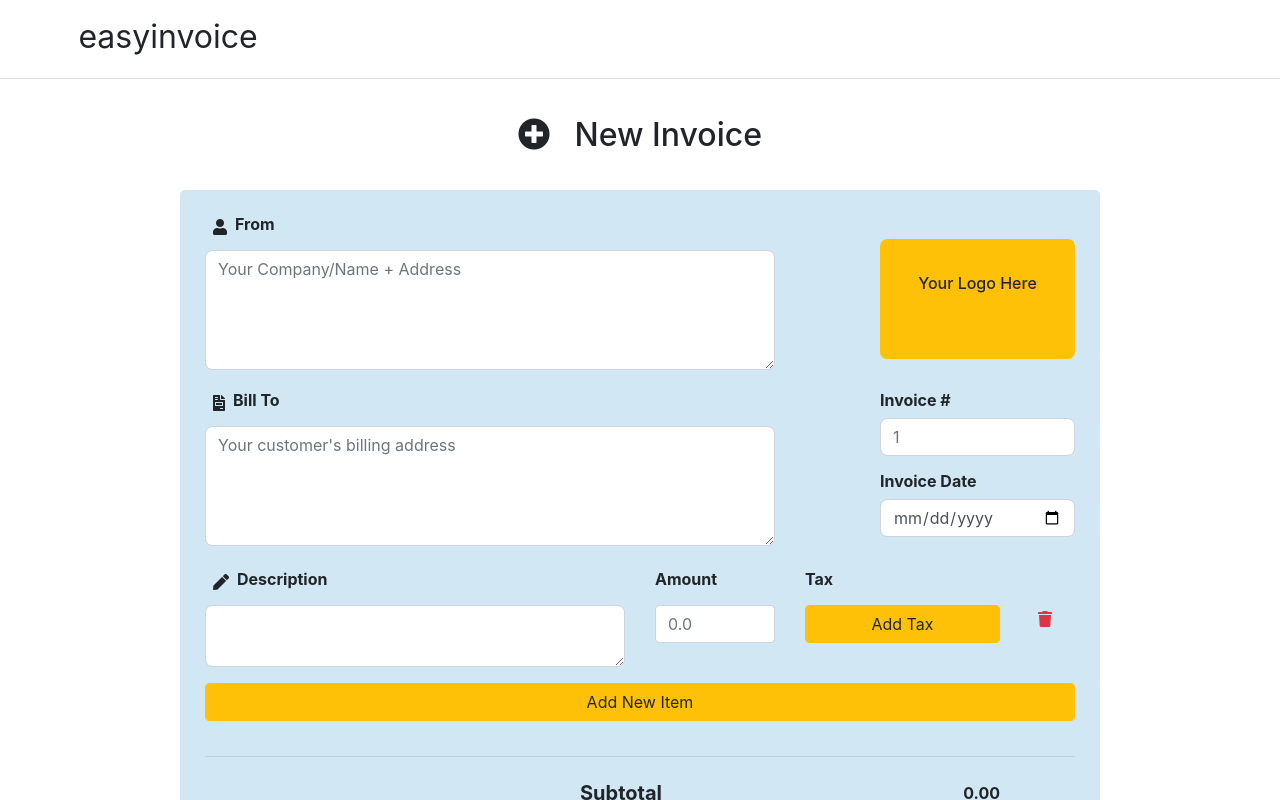
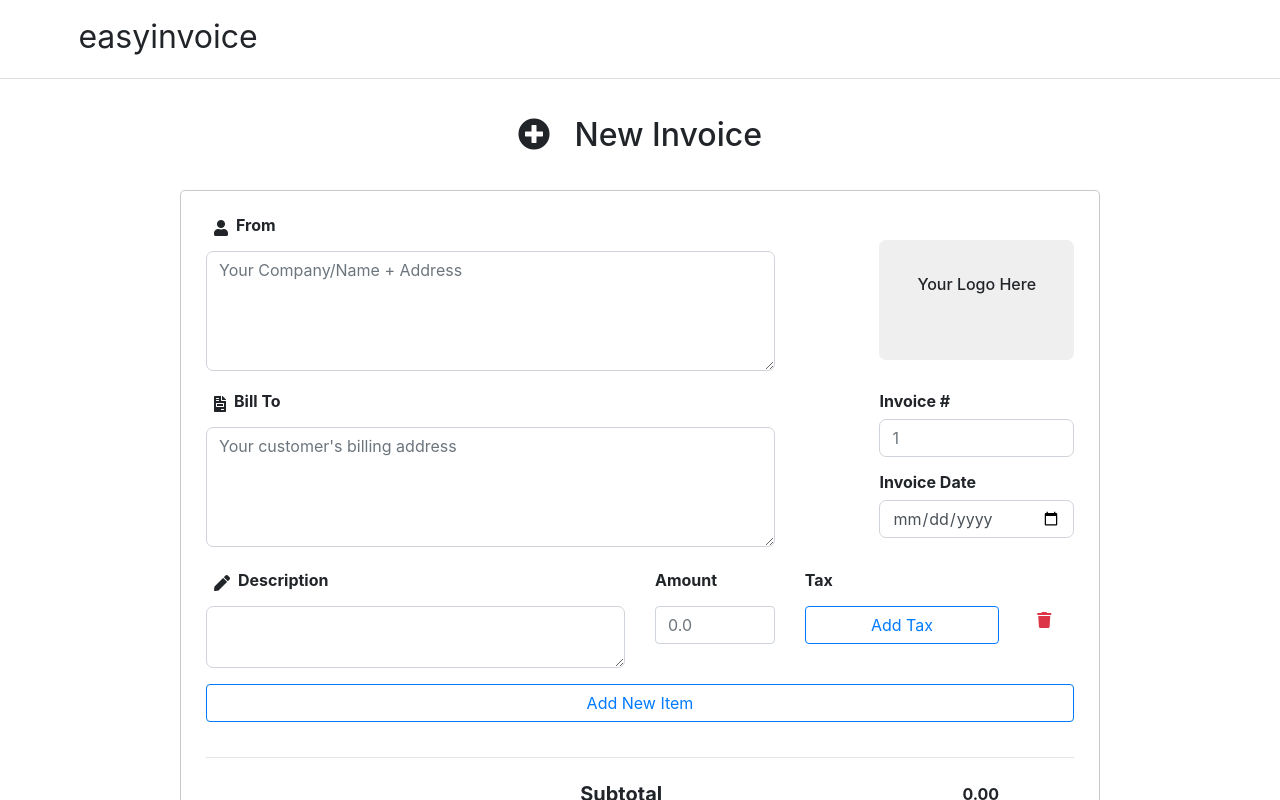
Before and after one commit to juliusvdw/custom-invoice-generator, a React (Create React App) app in the folder client/: page /pdf in a window 1280 px wide. Shown: the top 800 px of the page. Built offline with nearby package versions, Linux system fonts and the light colour scheme.

Commit message:
Styling changed, all btns changed to primary-color

```diff
--- a/client/src/App.css
+++ b/client/src/App.css
@@ -1,5 +1,9 @@
 .App {
   text-align: center;
+}
+
+body {
+  background-color: #ffffff;
 }
 
 #home {
--- a/client/src/components/form/Form.js
+++ b/client/src/components/form/Form.js
@@ -73,10 +73,7 @@ const Form = () => {
               />
             </div>
             <div className="col-lg-3 col-md-3 col-sm-3 offset-lg-1">
-              <div
-                className="jumbotron bg-warning mt-4 py-0 px-0"
-                style={logoStyle}
-              >
+              <div className="jumbotron  mt-4 py-0 px-0" style={logoStyle}>
                 <h6 style={{ paddingTop: "35px" }}>Your Logo Here</h6>
               </div>
             </div>
@@ -126,7 +123,7 @@ const Form = () => {
           <Item />
 
           <div
-            className="btn btn-warning form-control mt-3"
+            className="btn btn-outline-primary form-control mt-3 w-90"
             onClick={() => addItem()}
           >
             Add New Item
@@ -187,7 +184,7 @@ const Form = () => {
         </div>
         <button
           type="submit"
-          className="btn btn-warning form-control mt-3 mb-4"
+          className="btn btn-success form-control mt-3 mb-4"
           style={{ minHeight: "50px" }}
           onClick={onSubmit}
         >
@@ -203,9 +200,10 @@ const Form = () => {
 const jumboStyle = {
   minHeight: "60vh",
   marginTop: "3%",
-  backgroundColor: "#D2E7F4",
+  backgroundColor: "#FFF",
   padding: "25px",
   marginBottom: "5px",
+  border: "1px solid rgb(200,200,200)",
 };
 
 const textAreaStyle = {
@@ -220,7 +218,7 @@ const descriptionStyle = {
 
 const logoStyle = {
   height: "120px",
-
+  backgroundColor: "#eeee",
   borderRadius: "7px",
 };
 
--- a/client/src/components/form/Item.js
+++ b/client/src/components/form/Item.js
@@ -60,7 +60,7 @@ const Item = () => {
             </h6>
             {item.tax === null ? (
               <div
-                className="btn btn-warning  mt-2 form-control"
+                className="btn btn-outline-primary  mt-2 form-control"
                 onClick={() => handleTaxModal(item)}
               >
                 Add Tax
--- a/client/src/components/layout/Navbar.js
+++ b/client/src/components/layout/Navbar.js
@@ -34,7 +34,7 @@ const Navbar = () => {
         <li className="nav-item active">
           {window.location.pathname === "/" && (
             <Link to="/pdf" className="nav-link" href="#">
-              <button className="btn btn-primary" style={btnStyle}>
+              <button className="btn btn-outline-primary" style={btnStyle}>
                 <strong>Create Invoice</strong>
               </button>
             </Link>
--- a/client/src/components/pages/HomePage.js
+++ b/client/src/components/pages/HomePage.js
@@ -45,7 +45,7 @@ const imageStyle = {
 };
 
 const headingStyle = {
-  color: "#1c7ff2",
+  colr: "#1c7ff2",
   fontSize: "4.5rem",
 };
 
```
